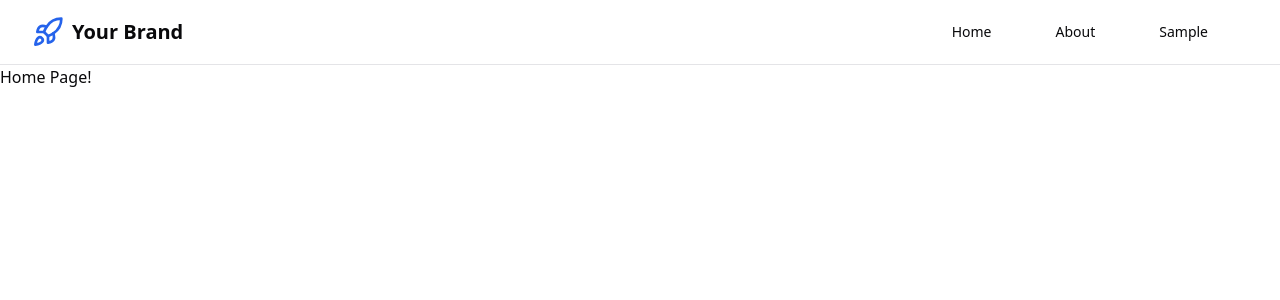
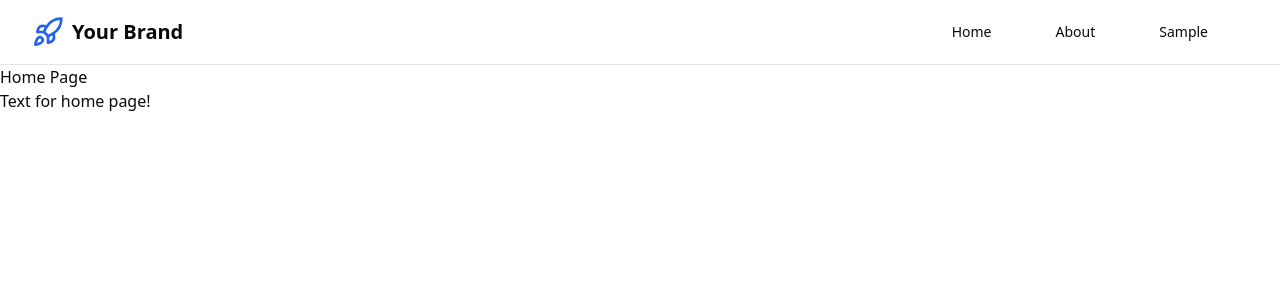
Before and after one commit to ericonti24/headless-wp-test, a Next.js app: page / in a window 1280 px wide. Shown: the top 300 px of the page. Built offline with nearby package versions, Linux system fonts and the light colour scheme.

Commit message:
cors adjusted in wp

```diff
--- a/app/page.js
+++ b/app/page.js
@@ -2,7 +2,8 @@ const Home = () => {
 
   return (
     <div>
-      <h1>Home Page!</h1>
+      <h1>Home Page</h1>
+      <p>Text for home page!</p>
     </div>
   );
 };
```
